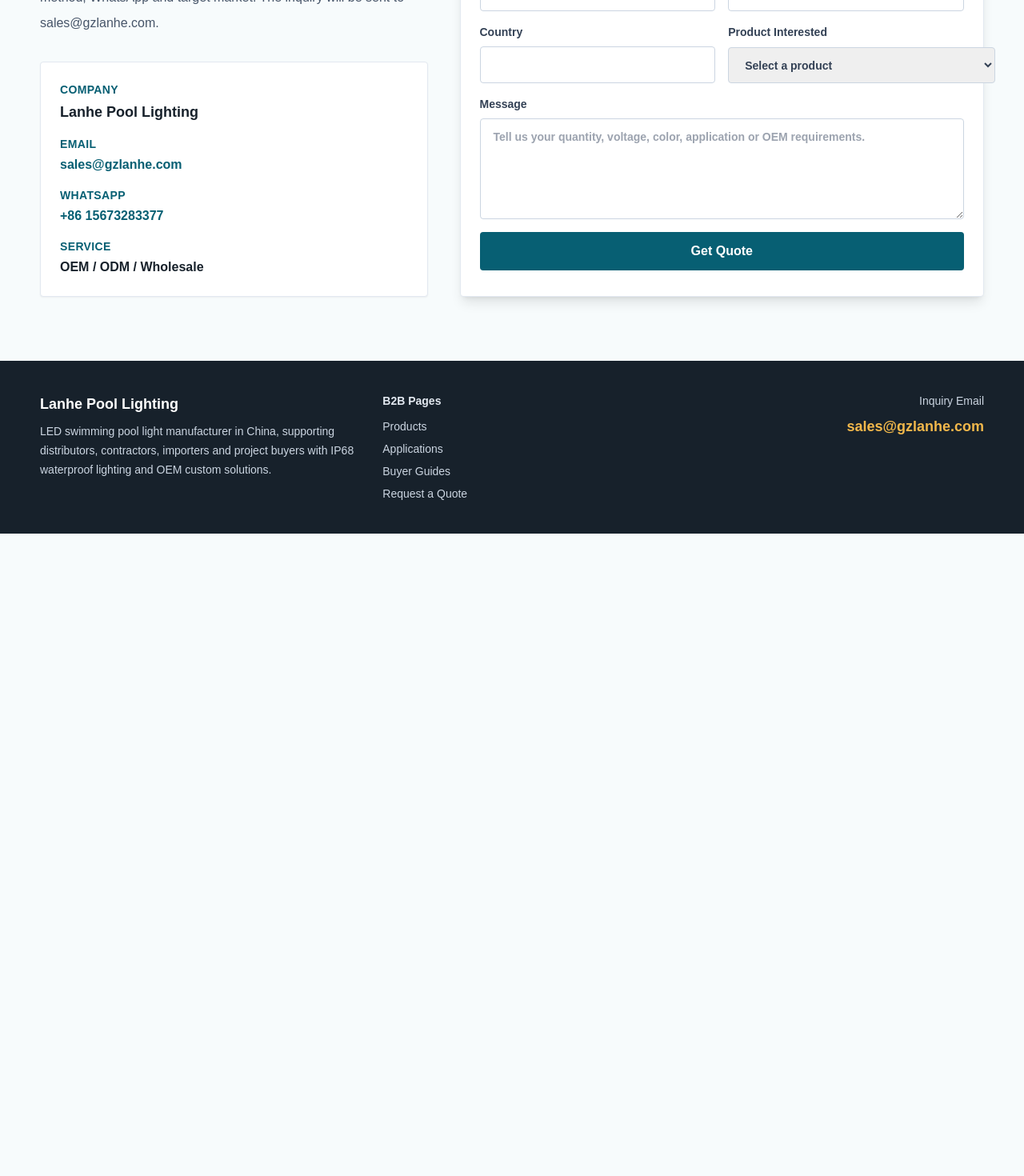
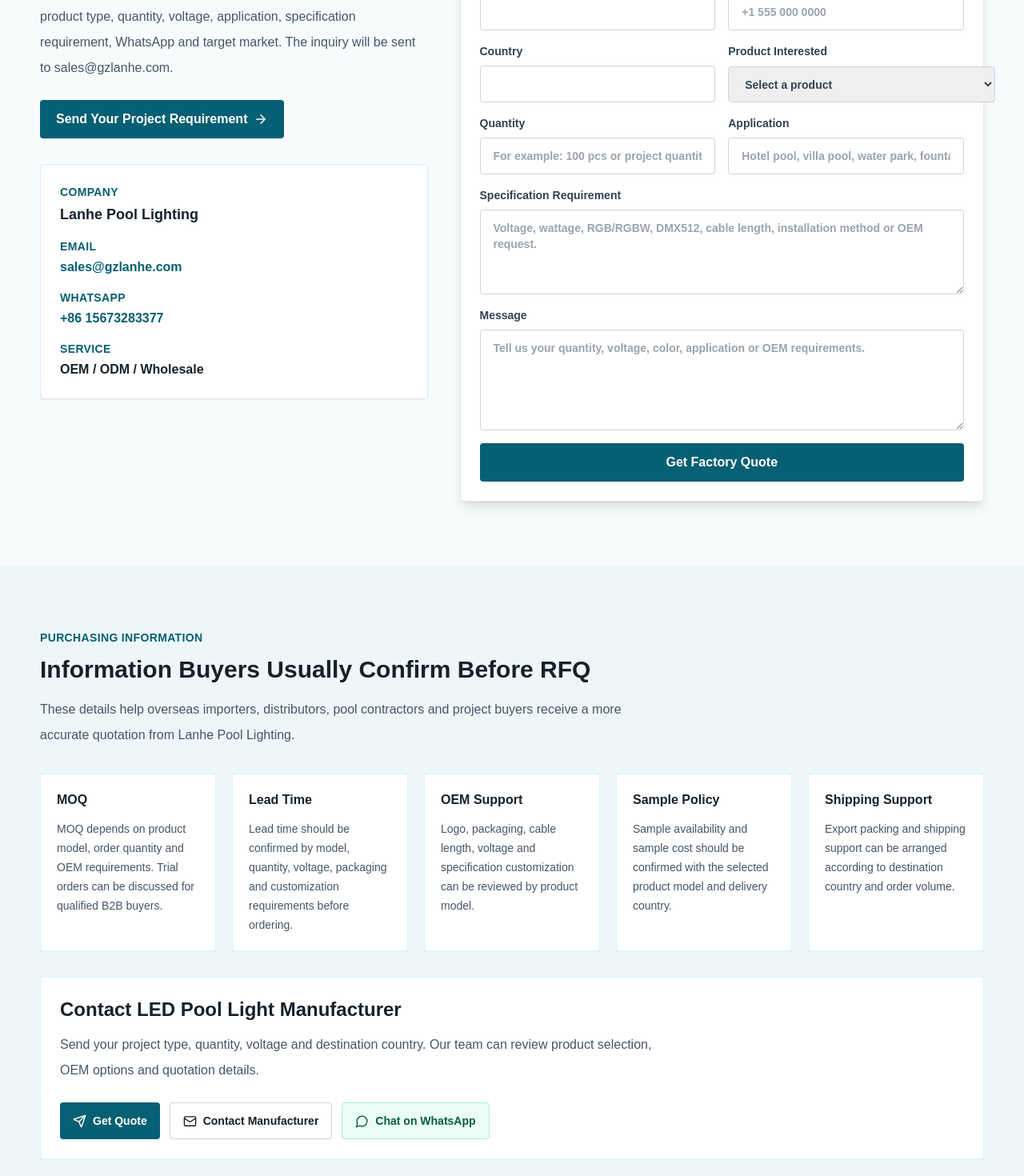
Before and after one commit to Sara-789-ting/gzlanhe.com, a Next.js app: page /contact in a window 1280 px wide. Shown: the part 880-2350 px from the top of the page at 80% size. Before the commit the page ends 1547 px from the top, so only its background shows below. Built offline with nearby package versions, Linux system fonts and the light colour scheme.

Commit message:
Optimize contact and factory conversion paths

```diff
--- a/app/api/contact/route.ts
+++ b/app/api/contact/route.ts
@@ -12,6 +12,9 @@ type ContactPayload = {
   whatsapp?: string;
   country?: string;
   productInterested?: string;
+  quantity?: string;
+  application?: string;
+  specificationRequirement?: string;
   message?: string;
   website?: string;
 };
@@ -28,6 +31,9 @@ function validate(payload: ContactPayload) {
     whatsapp: clean(payload.whatsapp),
     country: clean(payload.country),
     productInterested: clean(payload.productInterested),
+    quantity: clean(payload.quantity),
+    application: clean(payload.application),
+    specificationRequirement: clean(payload.specificationRequirement),
     message: clean(payload.message),
     website: clean(payload.website)
   };
@@ -39,7 +45,11 @@ function validate(payload: ContactPayload) {
   if (
     data.name.length < 2 ||
     data.company.length < 2 ||
+    data.whatsapp.length < 3 ||
     data.country.length < 2 ||
+    data.quantity.length < 1 ||
+    data.application.length < 2 ||
+    data.specificationRequirement.length < 4 ||
     data.message.length < 8
   ) {
     return { error: "Please complete all required fields." };
@@ -103,6 +113,15 @@ ${inquiry.country}
 Product:
 ${inquiry.productInterested}
 
+Quantity:
+${inquiry.quantity}
+
+Application:
+${inquiry.application}
+
+Specification Requirement:
+${inquiry.specificationRequirement}
+
 Message:
 ${inquiry.message}
 `;
--- a/app/contact/page.tsx
+++ b/app/contact/page.tsx
@@ -1,5 +1,5 @@
 import type { Metadata } from "next";
-import { Mail, MessageSquare, PackageCheck } from "lucide-react";
+import { ArrowRight, Mail, MessageSquare, PackageCheck } from "lucide-react";
 import { ContactActions } from "@/components/ContactActions";
 import { Footer } from "@/components/Footer";
 import { Header } from "@/components/Header";
@@ -22,6 +22,29 @@ const contactHighlights = [
     title: "Sales Email",
     text: siteConfig.email,
     Icon: Mail
+  }
+];
+
+const purchasingInfo = [
+  {
+    title: "MOQ",
+    text: "MOQ depends on product model, order quantity and OEM requirements. Trial orders can be discussed for qualified B2B buyers."
+  },
+  {
+    title: "Lead Time",
+    text: "Lead time should be confirmed by model, quantity, voltage, packaging and customization requirements before ordering."
+  },
+  {
+    title: "OEM Support",
+    text: "Logo, packaging, cable length, voltage and specification customization can be reviewed by product model."
+  },
+  {
+    title: "Sample Policy",
+    text: "Sample availability and sample cost should be confirmed with the selected product model and delivery country."
+  },
+  {
+    title: "Shipping Support",
+    text: "Export packing and shipping support can be arranged according to destination country and order volume."
   }
 ];
 
@@ -58,6 +81,13 @@ export default function ContactPage() {
               <p className="mt-5 max-w-2xl text-lg leading-8 text-slate-300">
                 Get factory price, OEM service and custom lighting solutions.
               </p>
+              <a
+                href="/contact#inquiry"
+                className="focus-ring mt-8 inline-flex items-center gap-2 rounded bg-signal px-6 py-3 font-bold text-ink hover:bg-amber-300"
+              >
+                Get Factory Quote
+                <ArrowRight size={18} aria-hidden="true" />
+              </a>
               <a className="mt-8 inline-flex font-bold text-signal" href={`mailto:${siteConfig.email}`}>
                 {siteConfig.email}
               </a>
@@ -85,9 +115,17 @@ export default function ContactPage() {
                 Tell us what pool lighting products you need
               </h2>
               <p className="mt-5 leading-8 text-slate-600">
-                Please include product type, quantity, voltage, color, installation
-                method, WhatsApp and target market. The inquiry will be sent to {siteConfig.email}.
+                Please provide your project details for faster quotation. Include
+                product type, quantity, voltage, application, specification
+                requirement, WhatsApp and target market. The inquiry will be sent to {siteConfig.email}.
               </p>
+              <a
+                href="/contact#inquiry"
+                className="focus-ring mt-6 inline-flex items-center gap-2 rounded bg-ocean px-5 py-3 font-bold text-white hover:bg-cyan-800"
+              >
+                Send Your Project Requirement
+                <ArrowRight size={18} aria-hidden="true" />
+              </a>
               <div className="mt-8 grid gap-4 rounded border border-slate-200 bg-white p-6 shadow-sm">
                 <div>
                   <p className="text-sm font-bold uppercase tracking-wide text-ocean">Company</p>
@@ -112,7 +150,36 @@ export default function ContactPage() {
               </div>
             </div>
             <div className="rounded border border-slate-200 bg-white p-6 shadow-lg">
-              <InquiryForm buttonLabel="Get Quote" />
+              <InquiryForm buttonLabel="Get Factory Quote" />
+            </div>
+          </div>
+        </section>
+
+        <section className="bg-mist py-20">
+          <div className="section-shell">
+            <div className="mb-8">
+              <p className="text-sm font-bold uppercase tracking-wide text-ocean">Purchasing Information</p>
+              <h2 className="mt-3 text-3xl font-bold text-ink">Information Buyers Usually Confirm Before RFQ</h2>
+              <p className="mt-4 max-w-3xl leading-8 text-slate-600">
+                These details help overseas importers, distributors, pool contractors
+                and project buyers receive a more accurate quotation from Lanhe Pool Lighting.
+              </p>
+            </div>
+            <div className="grid gap-5 md:grid-cols-2 lg:grid-cols-5">
+              {purchasingInfo.map((item) => (
+                <div key={item.title} className="rounded border border-cyan-100 bg-white p-5 shadow-sm">
+                  <h3 className="font-bold text-ink">{item.title}</h3>
+                  <p className="mt-3 text-sm leading-6 text-slate-600">{item.text}</p>
+                </div>
+              ))}
+            </div>
+            <div className="mt-8 rounded border border-cyan-100 bg-white p-6 shadow-sm">
+              <h2 className="text-2xl font-bold text-ink">Contact LED Pool Light Manufacturer</h2>
+              <p className="mt-3 max-w-3xl leading-8 text-slate-600">
+                Send your project type, quantity, voltage and destination country.
+                Our team can review product selection, OEM options and quotation details.
+              </p>
+              <ContactActions product="LED Pool Light RFQ" />
             </div>
           </div>
         </section>
--- a/components/InquiryForm.tsx
+++ b/components/InquiryForm.tsx
@@ -68,7 +68,7 @@ export function InquiryForm({ buttonLabel = "Get Quote" }: InquiryFormProps) {
         </label>
         <label className="grid gap-2 text-sm font-semibold text-slate-700">
           WhatsApp
-          <input name="whatsapp" className="focus-ring rounded border border-slate-300 px-4 py-3" placeholder="+1 555 000 0000" />
+          <input required name="whatsapp" className="focus-ring rounded border border-slate-300 px-4 py-3" placeholder="+1 555 000 0000" />
         </label>
       </div>
       <div className="grid gap-4 sm:grid-cols-2">
@@ -86,6 +86,26 @@ export function InquiryForm({ buttonLabel = "Get Quote" }: InquiryFormProps) {
           </select>
         </label>
       </div>
+      <div className="grid gap-4 sm:grid-cols-2">
+        <label className="grid gap-2 text-sm font-semibold text-slate-700">
+          Quantity
+          <input required name="quantity" className="focus-ring rounded border border-slate-300 px-4 py-3" placeholder="For example: 100 pcs or project quantity" />
+        </label>
+        <label className="grid gap-2 text-sm font-semibold text-slate-700">
+          Application
+          <input required name="application" className="focus-ring rounded border border-slate-300 px-4 py-3" placeholder="Hotel pool, villa pool, water park, fountain..." />
+        </label>
+      </div>
+      <label className="grid gap-2 text-sm font-semibold text-slate-700">
+        Specification Requirement
+        <textarea
+          required
+          name="specificationRequirement"
+          rows={4}
+          className="focus-ring rounded border border-slate-300 px-4 py-3"
+          placeholder="Voltage, wattage, RGB/RGBW, DMX512, cable length, installation method or OEM request."
+        />
+      </label>
       <label className="grid gap-2 text-sm font-semibold text-slate-700">
         Message
         <textarea
```
Also changed, not shown: app/factory/page.tsx (+87 -0 lines).
